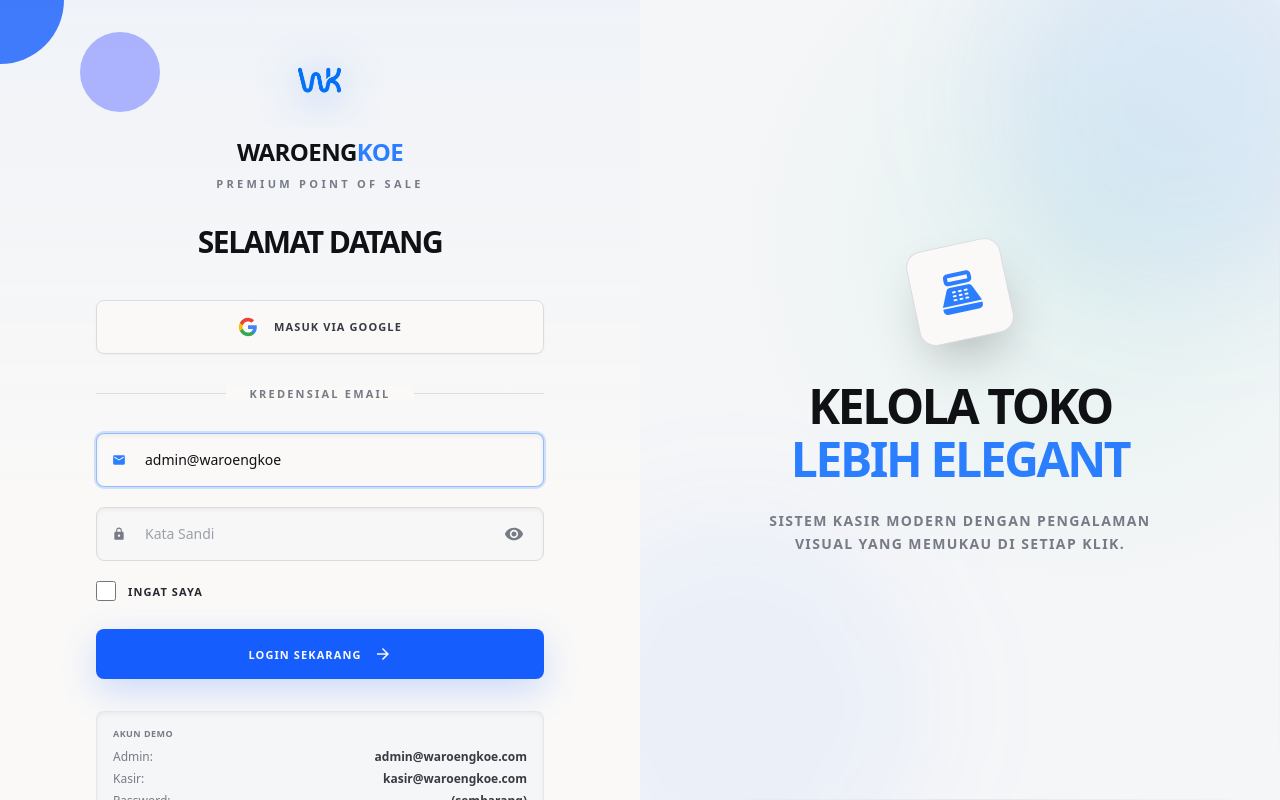
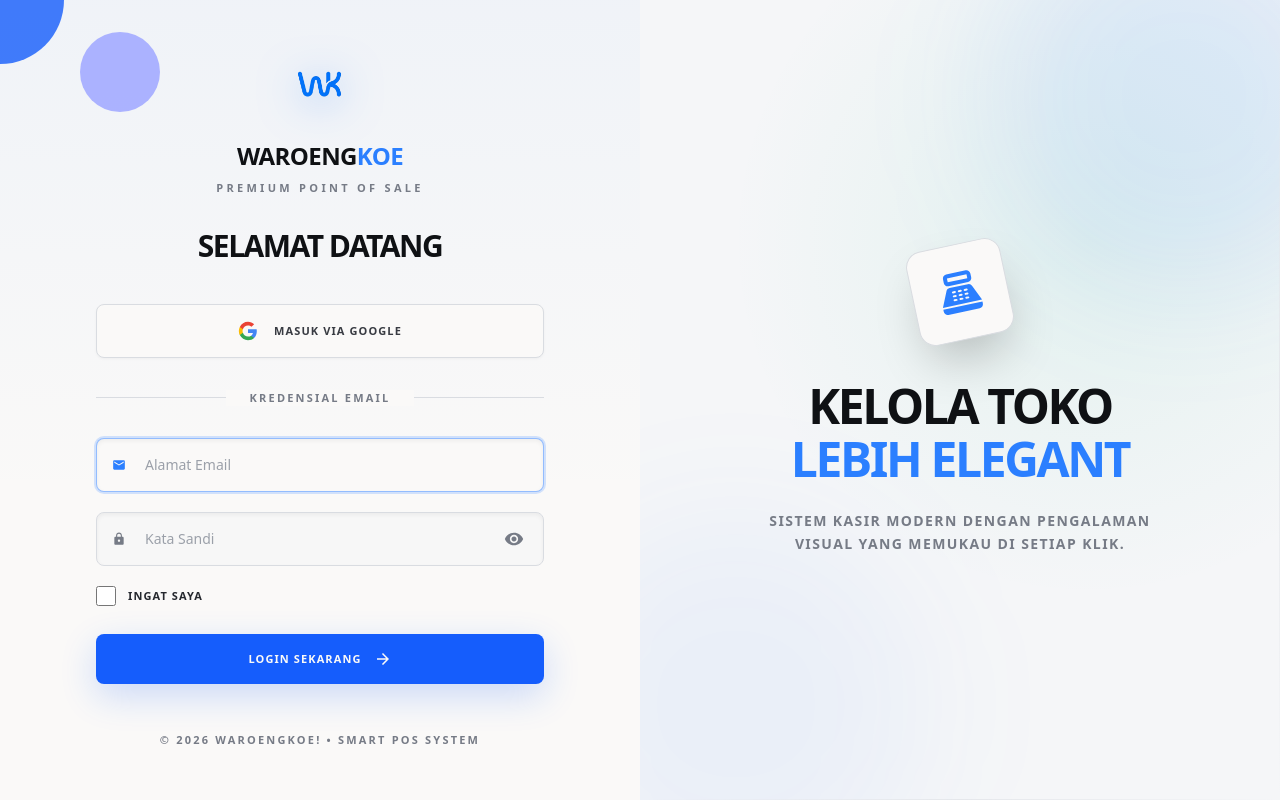
Before and after one commit to Badroel07/waroengkoe-frontend, a React (Vite) app: page /login in a window 1280 px wide. Built offline with nearby package versions, Linux system fonts and the light colour scheme.

Commit message:
feat(login): hapus section akun demo dan hilangkan default email

```diff
--- a/src/pages/Auth/Login.tsx
+++ b/src/pages/Auth/Login.tsx
@@ -9,7 +9,7 @@ export default function Login() {
   const login = useAuthStore((s) => s.login);
   const isAuthenticated = useAuthStore((s) => s.user !== null);
 
-  const [email, setEmail] = useState('admin@waroengkoe');
+  const [email, setEmail] = useState('');
   const [password, setPassword] = useState('');
   const [remember, setRemember] = useState(false);
   const [error, setError] = useState('');
@@ -174,25 +174,6 @@ export default function Login() {
             </button>
           </form>
 
-          {/* Demo Accounts Box */}
-          <div className="mt-8 p-4 rounded-xl bg-slate-50 dark:bg-slate-900/60 border border-slate-200/60 dark:border-slate-800/60 shadow-inner">
-            <p className="text-[9px] font-black uppercase tracking-wider text-slate-500 mb-2">Akun Demo</p>
-            <div className="space-y-1.5">
-              <div className="flex items-center justify-between">
-                <span className="text-xs text-slate-500">Admin:</span>
-                <span className="text-xs font-bold text-slate-700 dark:text-slate-300">admin@waroengkoe.com</span>
-              </div>
-              <div className="flex items-center justify-between">
-                <span className="text-xs text-slate-500">Kasir:</span>
-                <span className="text-xs font-bold text-slate-700 dark:text-slate-300">kasir@waroengkoe.com</span>
-              </div>
-              <div className="flex items-center justify-between">
-                <span className="text-xs text-slate-500">Password:</span>
-                <span className="text-xs font-bold text-slate-700 dark:text-slate-300">(sembarang)</span>
-              </div>
-            </div>
-          </div>
-
           {/* Footer */}
           <p className="mt-12 text-center text-[11px] font-black text-slate-500 dark:text-slate-600 uppercase tracking-[0.2em]">
             &copy; {new Date().getFullYear()} WaroengKoe! • Smart POS System
```
